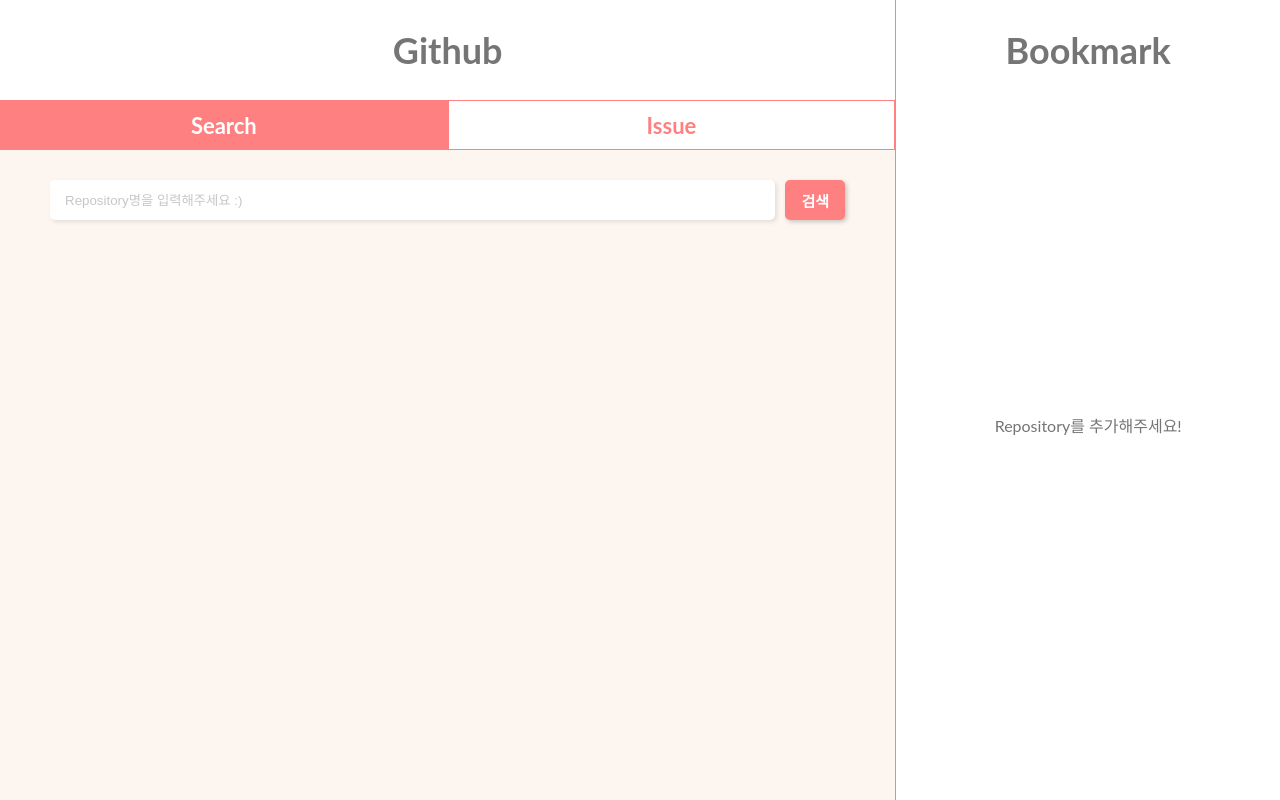
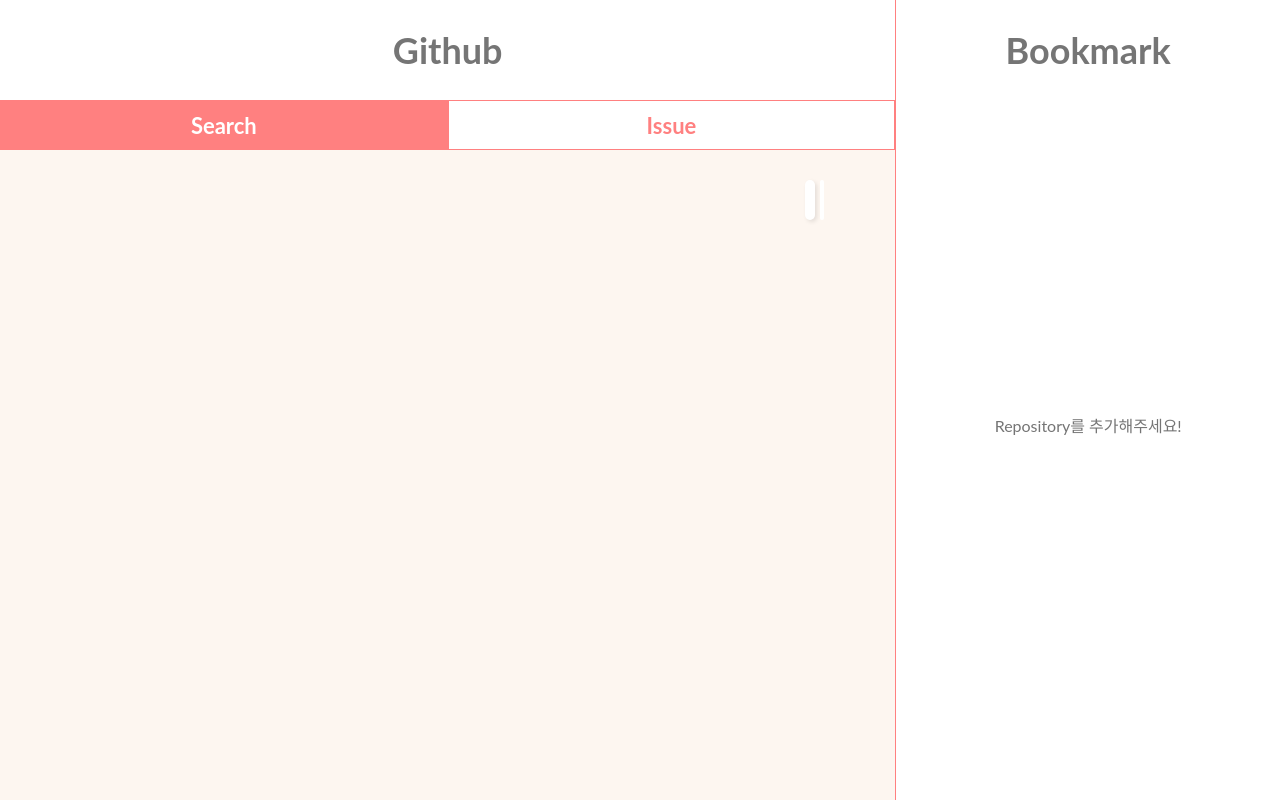
Before and after one commit to sareum-k/gitRepo, a React (Create React App) app: page / in a window 1280 px wide. Built offline with nearby package versions, Linux system fonts and the light colour scheme.

Commit message:
:sparkles: Feat : input 렌더링 개선, search debounce 적용 개선

```diff
--- a/package.json
+++ b/package.json
@@ -7,8 +7,10 @@
     "@testing-library/react": "^12.1.4",
     "@testing-library/user-event": "^13.5.0",
     "axios": "^0.26.1",
+    "lodash": "^4.17.21",
     "react": "^18.0.0",
     "react-dom": "^18.0.0",
+    "react-icons": "^4.3.1",
     "react-router-dom": "^6.3.0",
     "react-scripts": "5.0.0",
     "recoil": "^0.7.0",
--- a/src/components/LeftBox.jsx
+++ b/src/components/LeftBox.jsx
@@ -6,6 +6,7 @@
 
 const LeftBox = () => {
   const [currentTab, setCurrntTab] = useState(0);
+  const [update, setUpdate] = useState(false);
 
   const selectMenuHandler = (index) => {
     setCurrntTab(index);
@@ -14,7 +15,7 @@
   const tabArray = [
     {
       menu: 'Search',
-      content: <Search />,
+      content: <Search setUpdate={setUpdate} />,
     },
     {
       menu: 'Issue',
--- a/src/components/RightBox.jsx
+++ b/src/components/RightBox.jsx
@@ -16,6 +16,7 @@
   useEffect(() => {
     localStorage.setItem('likedData', JSON.stringify(likedData));
   }, [likedData]);
+
   return (
     <Section>
       <Header>Bookmark</Header>
@@ -59,4 +60,4 @@
   color: #757575;
 `
 
-export default RightBox;
+export default React.memo(RightBox);
--- a/src/components/Search.jsx
+++ b/src/components/Search.jsx
@@ -1,4 +1,4 @@
-import React, { useState, useEffect } from 'react';
+import React, { useState, useEffect, useMemo } from 'react';
 import styled from "styled-components";
 import SearchBar from './SearchBar';
 import SearchPost from './SearchPost';
@@ -7,9 +7,9 @@
 import Pagination from './Pagination';
 import Loading from './Loading';
 
-const Search = () => {
+const Search = ({ setUpdate }) => {
   const storageData = JSON.parse(localStorage.getItem("likedData"));
-  const [searchData, setSearchData] = useState([]); // 검색 데이터 저장
+  const [searchData, setSearchData] = useState([]);
   const [likedData, setLikedData] = useRecoilState(likedRepoState);
   const [isLoaded, setIsLoaded] = useState(null);
   const [limit, setLimit] = useState(5);
--- a/src/components/SearchBar.jsx
+++ b/src/components/SearchBar.jsx
@@ -1,14 +1,23 @@
-import React, { useState } from 'react';
+import React, { useState, useCallback, useEffect } from 'react';
 import styled from "styled-components";
 import axios from "axios";
+import { debounce } from "lodash";
+import { FaSearch } from "react-icons/fa";
 
 const SearchBar = ({ setData, setIsLoaded }) => {
   const [input, setInput] = useState("");
+  const [search, setSearch] = useState("");
+
+  const delaySetValue = useCallback(
+    debounce((value) => {
+      setSearch(value);
+    }, 500),
+    []);
 
   const getSearchData = async () => {
     setIsLoaded(false);
 
-    const url = `https://api.github.com/search/repositories?q=${input}&per_page=100`;
+    const url = `https://api.github.com/search/repositories?q=${search}&per_page=100`;
     await axios.get(url).then((data) => {
       setData(data.data.items);
     });
@@ -26,10 +35,19 @@
 
   const handleChange = (e) => {
     setInput(e.target.value);
+    delaySetValue(e.target.value)
   }
+
+  useEffect(() => {
+    if (search !== '') {
+      getSearchData()
+    }
+  }, [search])
 
   return (
     <Container>
+      <InputBox>
+        <FaSearch />
         <SearchInput
           type="text"
           placeholder="Repository명을 입력해주세요 :)"
@@ -37,42 +55,50 @@
           onKeyPress={(e) => e.key === "Enter" && searchData()}
           value={input}
         />
-      <SearchBtn onClick={searchData}>검색</SearchBtn>
+      </InputBox>
     </Container>
   );
 }
 
 const Container = styled.div`
   display: flex;
-  justify-content: center;
   width: 100%;
   height: 40px;
+  justify-content: flex-end;
+  padding-right: 20px;
+  box-sizing: border-box;
+`
+const InputBox = styled.div`
+  width: calc(100% - 800px);
+  height: 100%;
+  border-radius: 10px;
+  background-color: #fff;
+  border: none;
+  box-shadow: 2px 2px 4px rgba(0, 0, 0, 0.1);
+  padding-left: 10px;
+  margin-right: 10px;
+  box-sizing: border-box;
+
+  svg{
+    color: #757575;
+  }
+  display: flex;
+  align-items: center;
+  svg{
+    color: #757575;
+  }
 `
 const SearchInput = styled.input`
-  width: calc(100% - 70px);
-  height: 40px;
-  padding-left: 15px;
-  border-radius: 5px;
+  width: 100%;
+  height: 100%;
   border: none;
-  box-shadow: 2px 2px 4px rgba(0, 0, 0, 0.1);
   outline: none;
+  border-radius: 10px;
+  margin-left: 5px;
   box-sizing: border-box;
-  margin-right: 10px;
   ::placeholder {
     color: #C8C6C6;
   }
 `
-const SearchBtn = styled.button`
-  width: 60px;
-  height: 100%;
-  font-size: 15px;
-  font-weight: 700;
-  border: 0px;
-  background-color: #FF8080;
-  border-radius: 5px;
-  box-shadow: 2px 2px 4px rgba(0, 0, 0, 0.2);
-  color: #fff;
-  cursor: pointer;
-`
 
-export default SearchBar;
+export default React.memo(SearchBar);
--- a/src/components/SearchPost.jsx
+++ b/src/components/SearchPost.jsx
@@ -8,7 +8,7 @@
   description,
   updated,
   onClick,
-  button
+  button,
 }) => {
   return (
     <Box>
@@ -99,4 +99,4 @@
   }
 `;
 
-export default SearchPost;
+export default React.memo(SearchPost);
--- a/src/recoil/atoms.js
+++ b/src/recoil/atoms.js
@@ -4,8 +4,3 @@
   key: "likedRepoState",
   default: [],
 });
-
-export const likedIssueState = atom({
-  key: "likedIssueState",
-  default: [],
-});
```
Also changed, not shown: 1 other file (tests, documents, lock files or other folders). Lines whose indentation alone changed are shown as unchanged.
